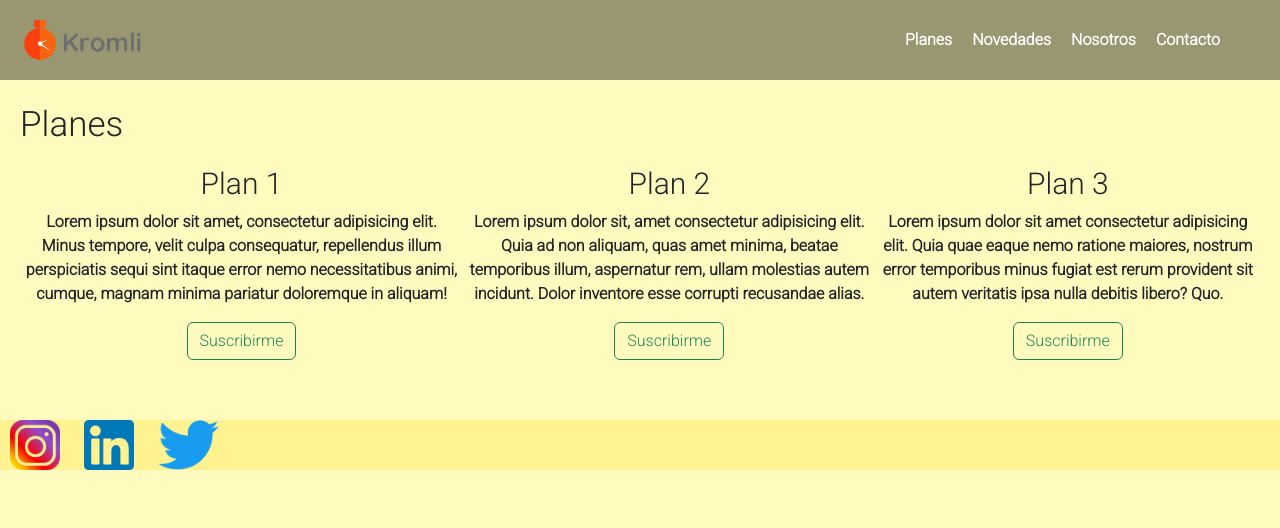
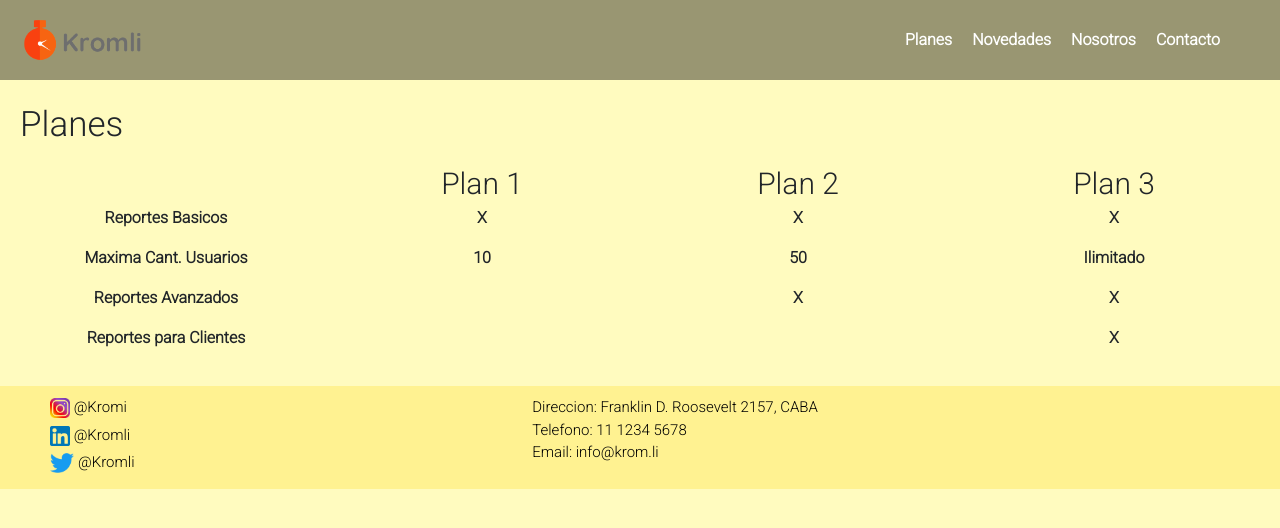
Before and after one commit to martindglaser/Kromli, a website: page views/planes.html in a window 1280 px wide. Drawn offline with Linux system fonts and the light colour scheme.

Commit message:
entrega proyecto final

```diff
--- a/scss/main.scss
+++ b/scss/main.scss
@@ -36,17 +36,59 @@ h1{
 h2{
   font-size: 30px;
 }
+a{
+  text-decoration: none;
+  color: white;
+}
 
 .flexBox{
   display: flex;
-  flex-direction: column;
-  justify-content: space-around;
   align-items: center;
 }
+.planes{
+  display: flex;
+  flex-direction: column;
+  flex-grow: 1;
+  h2{
+    margin-bottom: 0;
+  }
+}
 
-.flexBox div{
-  padding: 0 5px 40px 5px;
+.col{
+  height: 40px;
 }
+
+
+.socialMediaContainer{
+  padding-left: 50px;
+  display: flex;
+  flex-direction: column;
+  flex-grow: 1;
+  a{
+    color: black;
+    font-size: 15px;
+    padding-bottom: 5px;
+  }
+  img{
+    height: 20px;
+  }
+}
+.datosContacto{
+  padding-right: 50px;
+  display: flex;
+  flex-direction: column;
+  flex-grow: 1;
+  p{
+    color: black;
+    font-size: 15px;
+    width: 300px;
+    margin-bottom: 0;
+  }
+  img{
+    height: 20px;
+  }
+}
+
 
 
 .threeColumIconImg{
@@ -92,10 +134,7 @@ h2{
   height: 622px;
 }
 
-a{
-  text-decoration: none;
-  color: white;
-}
+
 
 
 
@@ -157,9 +196,8 @@ main{
 footer{
   background-color: $color4;
   grid-area: pie;
-  a{
-    padding: 10px;
-  }
+  display: flex;
+  padding: 10px 0 10px 0;
 }
 
 
@@ -183,6 +221,9 @@ body{
   "pie";
 }
 
+.indexCont{
+  display: flex;
+}
 
 #index-body{
   grid-template-rows: 100vh;
@@ -190,11 +231,13 @@ body{
 
 
 @media screen and (min-width: 768px){
-  .threeColumIcon{
-    flex-direction: row;
-  }
-  .flexBox{
-    flex-direction: row;
+  .indexTextImg{
+    flex-direction: column;
+    flex-grow: 1;
+    align-items: center;
+    p{
+      align-self: center;
+    }
   }
   body{
     grid-template-columns: repeat(3, 1fr);
--- a/views/planes.html
+++ b/views/planes.html
@@ -39,40 +39,74 @@
 	<main>
 		<h1 class="bottomMargin20">Planes</h1>
 		<section class="flexBox textCenter">
-			<div class="transform">
+			<div class="transform planes">
+
+			  <div class="row">
+			  	<div class="col"></div>
+			    <div class="col">
 			      <h2>Plan 1</h2>
-				<p>
-					Lorem ipsum dolor sit amet, consectetur adipisicing elit. Minus tempore, velit culpa consequatur, repellendus illum perspiciatis sequi sint itaque error nemo necessitatibus animi, cumque, magnam minima pariatur doloremque in aliquam!
-				</p>
-				<button class="btn btn-outline-success">Suscribirme</button>
 			    </div>
-			<div class="transform">
+			    <div class="col">
 			      <h2>Plan 2</h2>
-				<p>
-					Lorem ipsum dolor sit, amet consectetur adipisicing elit. Quia ad non aliquam, quas amet minima, beatae temporibus illum, aspernatur rem, ullam molestias autem incidunt. Dolor inventore esse corrupti recusandae alias.
-				</p>
-				<button class="btn btn-outline-success">Suscribirme</button>
 			    </div>
-			<div class="transform">
+			    <div class="col">
 			      <h2>Plan 3</h2>
-				<p>
-					Lorem ipsum dolor sit amet consectetur adipisicing elit. Quia quae eaque nemo ratione maiores, nostrum error temporibus minus fugiat est rerum provident sit autem veritatis ipsa nulla debitis libero? Quo.
-				</p>
-				<button class="btn btn-outline-success">Suscribirme</button>
+			    </div>
+			  </div>
+			  <div class="row planesQualitys">
+			  	<div class="col">Reportes Basicos</div>
+			    <div class="col">X</div>
+			    <div class="col">X</div>
+			    <div class="col">X</div>
+			  </div>
+			  <div class="row">
+			  	<div class="col">Maxima Cant. Usuarios</div>
+			    <div class="col">10</div>
+			    <div class="col">50</div>
+			    <div class="col">Ilimitado</div>
+			  </div>
+			  <div class="row">
+			  	<div class="col">Reportes Avanzados</div>
+			    <div class="col"></div>
+			    <div class="col">X</div>
+			    <div class="col">X</div>
+			  </div>
+			  <div class="row">
+			  	<div class="col">Reportes para Clientes</div>
+			    <div class="col"></div>
+			    <div class="col"></div>
+			    <div class="col">X</div>
+			  </div>
 			</div>
 		</section>
 	</main>
 	<br>
 	<footer>
+		<div class="socialMediaContainer">
 			<a href="https://instagram.com/kromli" target="_blank">
-			<img src="../img/instagram_logo.png" height="50px" alt="instagram">
+				<img src="../img/instagram_logo.png" alt="instagram">
+				@Kromi
 			</a>
 			<a href="https://linkedin.com/kromli" target="_blank">
-			<img src="../img/linkedin_logo.png" height="50px" alt="linkedin">
+				<img src="../img/linkedin_logo.png" alt="linkedin">
+				@Kromli
 			</a>
 			<a href="https://twitter.com/kromli" target="_blank">
-			<img src="../img/twitter_logo.png" height="50px" alt="twitter">
+				<img src="../img/twitter_logo.png" alt="twitter">
+				@Kromli
 			</a>
+		</div>
+		<div class="datosContacto">
+			<p>
+				Direccion: Franklin D. Roosevelt 2157, CABA
+			</p>
+			<p>
+				Telefono: 11 1234 5678
+			</p>
+			<p>
+				Email: info@krom.li
+			</p>
+		</div>
 	</footer>
 	<script src="../bootstrap/js/bootstrap.js"></script>
 </body>
```
Also changed, not shown: index.html (+23 -7 lines), views/contacto.html (+19 -3 lines), views/nosotros.html (+19 -3 lines), views/novedades.html (+19 -3 lines), css/main.css. Lines whose indentation alone changed are shown as unchanged.
